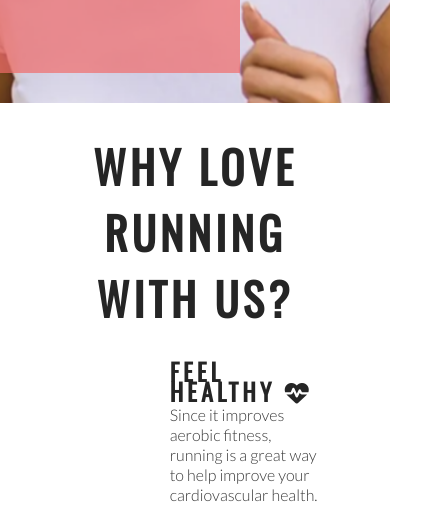
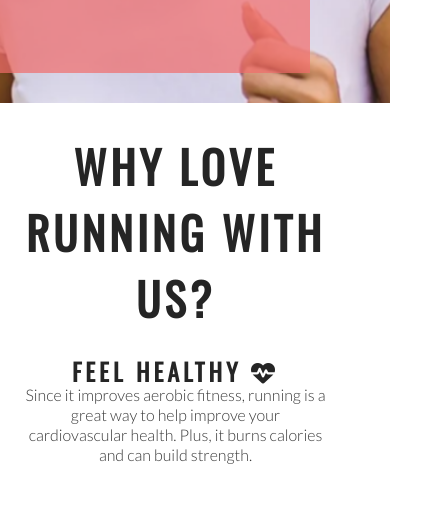
Before and after one commit to AstaJoks/love-running, a plain HTML site: page index.html in a window 390 px wide. Shown: the part 617-1125 px from the top of the page, 430 px wide, since content can reach past the window. Drawn offline with nearby package versions, Linux system fonts and the light colour scheme.

Commit message:
Add styles for club ethos section on mobile screens

```diff
--- a/assets/css/style.css
+++ b/assets/css/style.css
@@ -298,4 +298,28 @@ footer {
         margin-bottom: 20px;
         line-height: 25px;
     }
+
+    #cover-text {
+        left: 0;
+    }
+
+    #club-ethos {
+        width: 90%;
+        height: 1200px;
+        margin: auto 0;
+    }
+
+    .left-about-heading, .right-about-heading {
+        width: inherit;
+    }
+
+    .left-about-heading h2, .right-about-heading h2 {
+        width: 100%;
+        text-align: center;
+    }
+
+    .left-about-heading p, .right-about-heading p {
+        text-align: center;
+        padding: 0 20px;
+    }
 }
```
